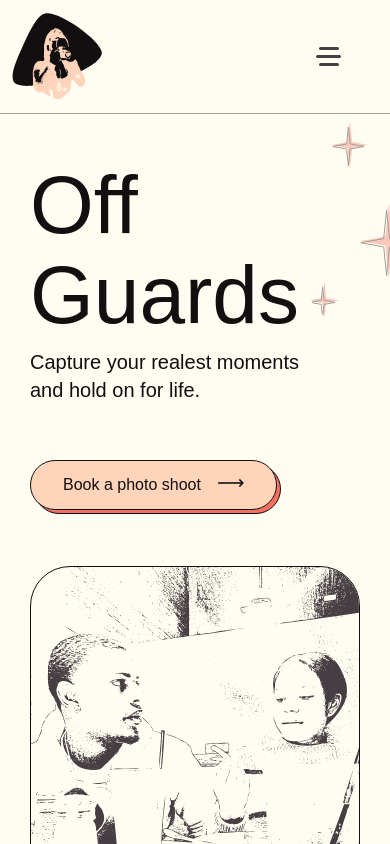
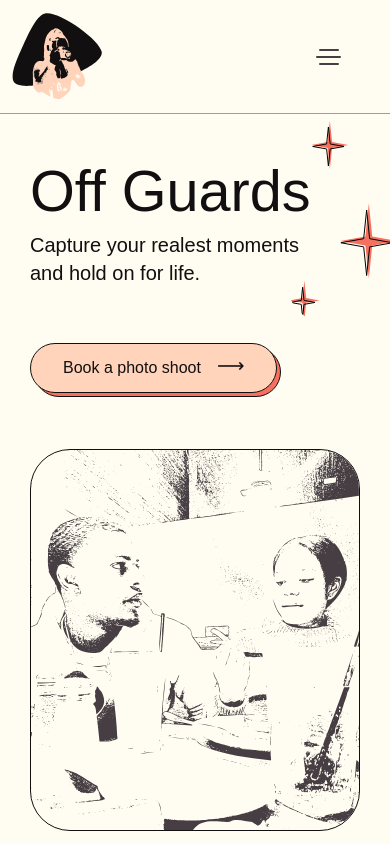
Before and after one commit to shedidthatio/kcwebapp, a Nuxt app: page / in a window 390 px wide. Shown: the top 844 px of the page. Built offline with nearby package versions, Linux system fonts and the light colour scheme; a web font is replaced by a local one.

Commit message:
updated styles for mobile

```diff
--- a/assets/styles/_global.scss
+++ b/assets/styles/_global.scss
@@ -62,7 +62,7 @@ h4 {
   line-height: 1.1;
 }
 h1 {
-  font-size: 82px;
+  font-size: 5em;
 }
 h2 {
   font-size: 46px;
--- a/layouts/default.vue
+++ b/layouts/default.vue
@@ -197,7 +197,7 @@
 .barShort,
 .barLong {
     display: block;
-    height: 3px;
+    height: 2px;
     margin: 5px auto;
     -webkit-transition: all 0.3s ease-in-out;
     transition: all 0.3s ease-in-out;
--- a/pages/index.vue
+++ b/pages/index.vue
@@ -93,36 +93,6 @@ import { ref } from 'vue'
         position: absolute;
         top: -40px;
         left: 84%;
-        -webkit-animation: blink-2 3s cubic-bezier(0.455, 0.030, 0.515, 0.955) 4s infinite both;
-        animation: blink-2 3s cubic-bezier(0.455, 0.030, 0.515, 0.955) 4s infinite both;
-
-        @-webkit-keyframes blink-2 {
-            0% {
-                opacity: 1;
-            }
-
-            50% {
-                opacity: 0.2;
-            }
-
-            100% {
-                opacity: 1;
-            }
-        }
-
-        @keyframes blink-2 {
-            0% {
-                opacity: 1;
-            }
-
-            50% {
-                opacity: 0.2;
-            }
-
-            100% {
-                opacity: 1;
-            }
-        }
     }
 
     .colGridChild2 {
@@ -246,6 +216,16 @@ import { ref } from 'vue'
     }
 
     .colGridChild1 {
+        h1 {
+            font-size: 3.6rem;
+        }
+
+        img.pAbsolute {
+            position: absolute;
+            top: -40px;
+            left: 78%;
+        }
+
         .colGridChild2 {
             margin-top: 0px;
         }
```
